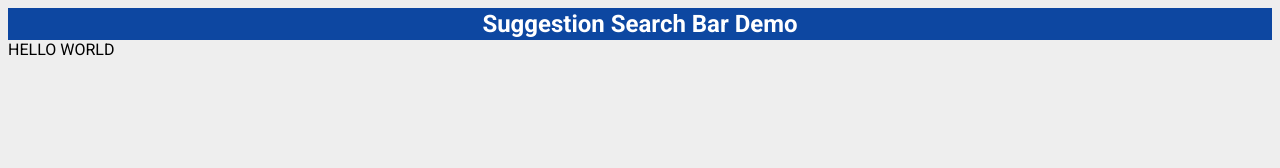
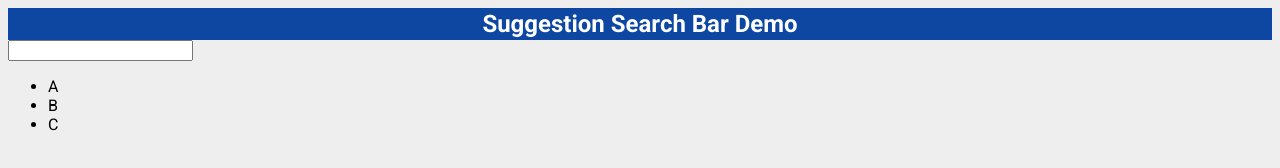
Before and after one commit to XLpacman805/search-suggestion-component, a website with bundled scripts: page public/index.html in a window 1280 px wide. Built offline with nearby package versions, Linux system fonts and the light colour scheme.

Commit message:
Created function to render all the suggestions as unordered list

```diff
--- a/public/index.html
+++ b/public/index.html
@@ -11,7 +11,7 @@
       <h2>Suggestion Search Bar Demo</h2>
     </nav>
     <main>
-      <jm-search-bar></jm-search-bar>
+      <jm-search-bar id="search-bar"></jm-search-bar>
     </main>
     <script type="module" src="./js/index.js"></script>
   </body>
--- a/public/js/components/SearchBar/SearchBar.js
+++ b/public/js/components/SearchBar/SearchBar.js
@@ -1,14 +1,51 @@
 class SearchBar extends HTMLElement {
     constructor() {
         super();
+        this.suggestions = ['A', 'B', 'C'];
     }
 
     connectedCallback() {
         this.render();
     }
 
+    /**
+     * Get suggestions list.
+     * @returns array<string>
+     */
+    getSuggestions() {
+        return this.suggestions;
+    }
+
+/**
+ * set suggestion list.
+ * @param {Array<string>} suggestions - A list of suggestions to be displayed.
+ * @returns {void}
+ */
+    setSuggestions(suggestions) {
+        if (Array.isArray(suggestions) && suggestions.every(element => typeof(element) === "string")) {
+            this.suggestions = suggestions;
+        } else {
+            throw new TypeError('Suggestions needs to be an array of strings.');
+        }
+    }
+
+    createUL() {
+        return `
+            <ul>
+                ${this.suggestions.map(suggestion => '<li>' + suggestion + '</li>').join('')}
+            </ul>
+        `;
+    }
+
     render() {
-        this.innerHTML = `HELLO WORLD`;
+        // Create input field
+        // Create dropdown suggestions
+        this.innerHTML = `
+            <form>
+                <input type="text">
+                ${this.createUL()}
+            </form>
+        `;
     }
 }
 customElements.define('jm-search-bar', SearchBar);
```
